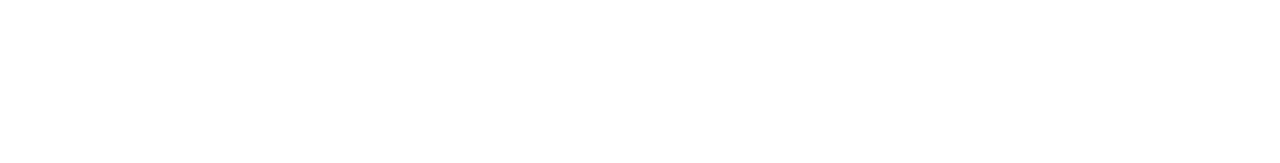
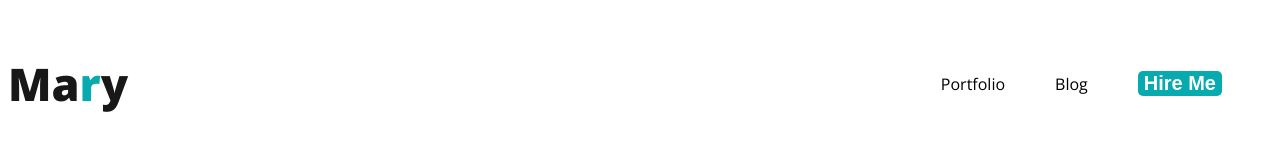
Before and after one commit to FAZLULCSE/fazlul-portfolio-resources, a plain HTML site: page index.html in a window 1280 px wide. Drawn offline with nearby package versions, Linux system fonts and the light colour scheme.

Commit message:
added nav

```diff
--- a/index.html
+++ b/index.html
@@ -4,9 +4,21 @@
     <meta charset="UTF-8">
     <meta name="viewport" content="width=device-width, initial-scale=1.0">
     <title>Fazul's Portfolio </title>
+    <link rel="preconnect" href="https://fonts.googleapis.com">
+<link rel="preconnect" href="https://fonts.gstatic.com" crossorigin>
+<link href="https://fonts.googleapis.com/css2?family=Open+Sans:wght@300;400;500;600;700;800&display=swap" rel="stylesheet">
+    <link rel="stylesheet" href="styles/portpolio.css">
 </head>
 <body>
     <header>
+        <nav>
+            <h3 class="nav-title">Ma<span class="text-primary">r</span>y</h3>
+            <ul>
+                <li><a href=""></a>Portfolio</li>
+                <li><a href=""></a>Blog</li>
+                <li><button class="btn-primary">Hire Me</button></li>
+            </ul>
+        </nav>
 
     </header>
     <main>
--- /dev/null
+++ b/styles/portpolio.css
@@ -0,0 +1,38 @@
+/* sheard style */
+body{
+    font-family: 'Open Sans', sans-serif;
+}
+/* Nav CSS */
+nav{
+    display: flex;
+    justify-content: space-between;
+    align-items: center;
+}
+.nav-title{
+    color: #181818;
+    font-size: 45px;
+    font-weight: 800;
+}
+.text-primary{
+    color: rgb(7, 170, 175);
+}
+.btn-primary{
+    border-radius: 5px;
+    background-color:  rgb(7, 170, 175);
+    border: none;
+    color: white;
+    font-size: 20px;
+    font-weight: 700;
+}
+nav > ul{
+    display: flex;
+    align-items: center;
+}
+nav li{
+    list-style: none;
+    margin-right: 50px;
+}
+nav a{
+    text-decoration: none;
+    color: #474747;
+}
```
